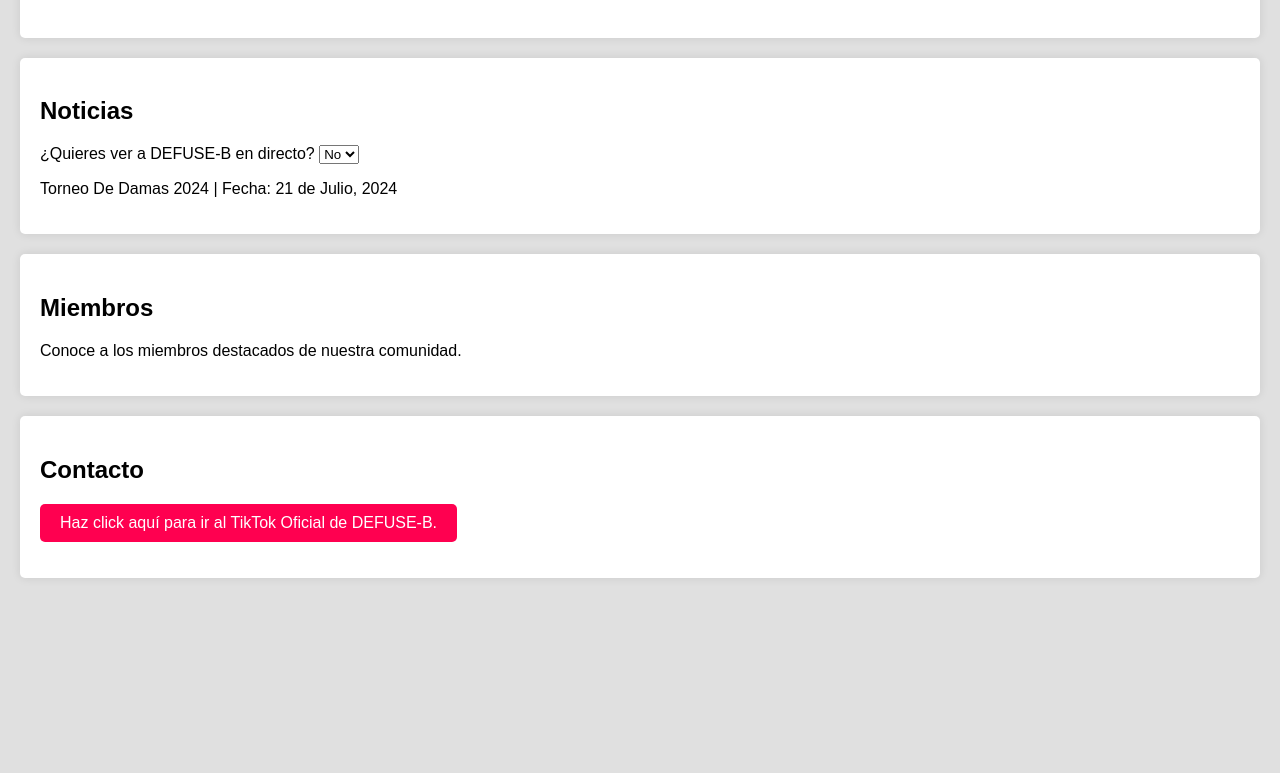
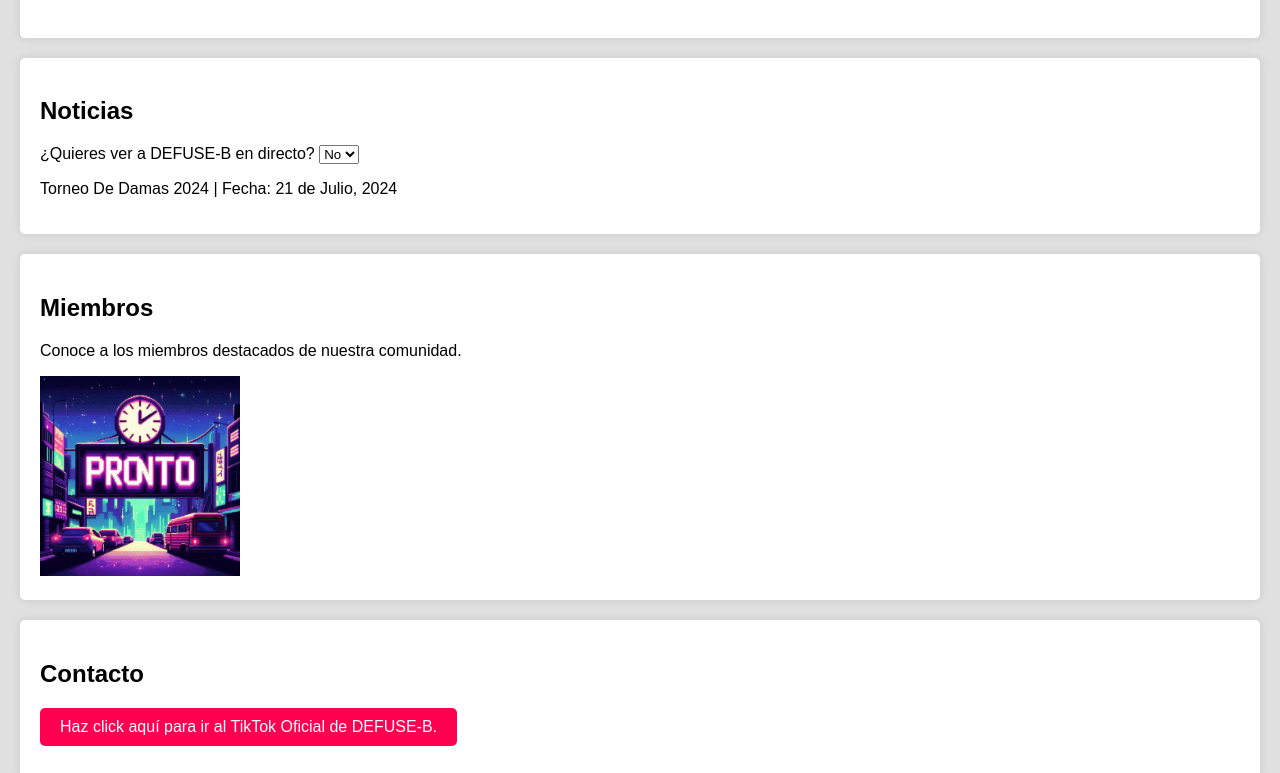
Before and after one commit to SanviGitHub/Defuse-B, a plain HTML site: page index.html in a window 1280 px wide. Shown: the part 444-1217 px from the top of the page. Before the commit the page ends 1042 px from the top, so only its background shows below. Drawn offline with nearby package versions, Linux system fonts and the light colour scheme.

Commit message:
Update index.html

```diff
--- a/index.html
+++ b/index.html
@@ -49,6 +49,7 @@
     <section id="miembros">
         <h2>Miembros</h2>
         <p>Conoce a los miembros destacados de nuestra comunidad.</p>
+        <img src="Pronto.jpg" width="200" height="auto" alt="Miembro destacado">
     </section>
 
     <section id="contacto">
```
